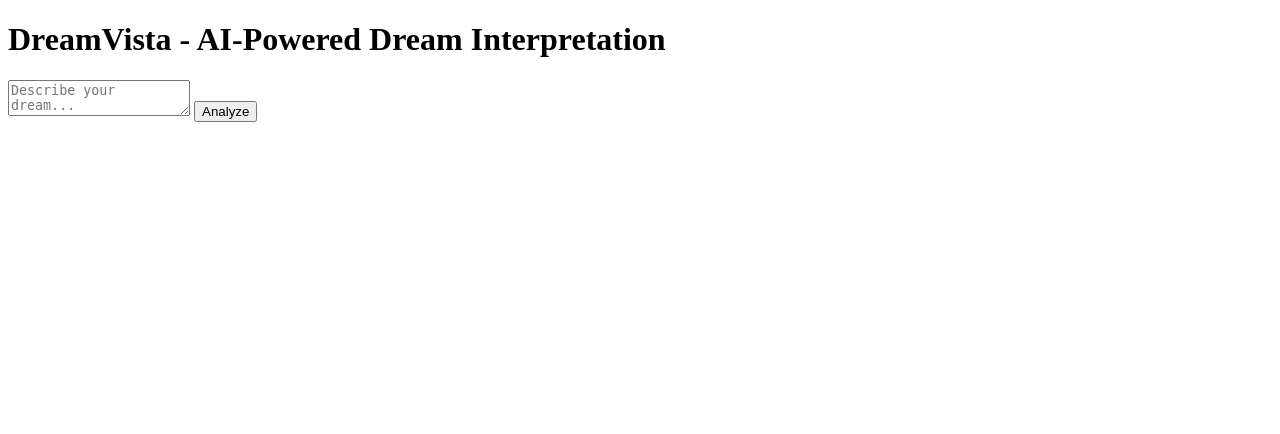
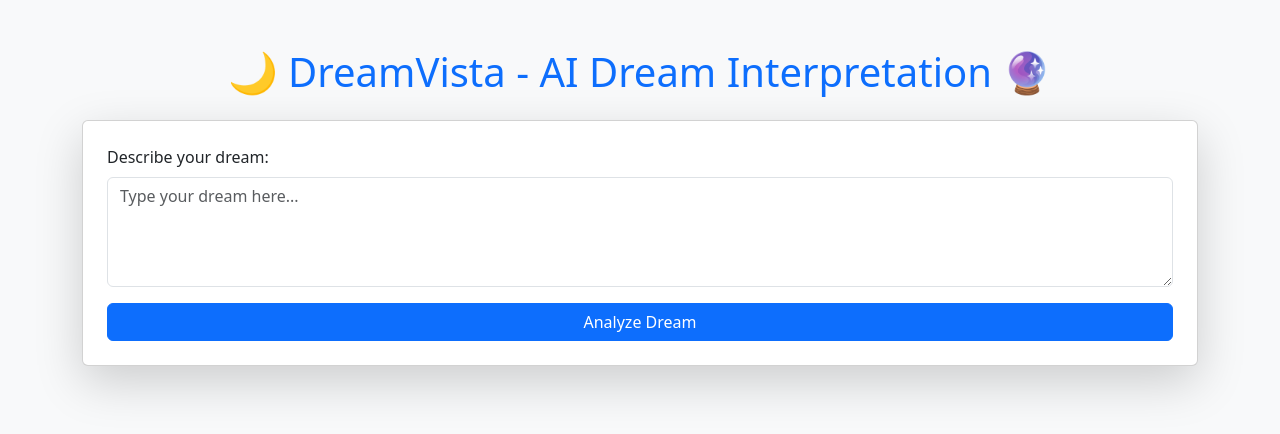
Before and after one commit to prabalgautam05/dreamvista, a Django app: page / in a window 1280 px wide. Shown: the top 434 px of the page. Run offline with Django 5.2, Linux system fonts and the light colour scheme.

Commit message:
Update home.html

```diff
--- a/dreamvista_backend/dream/templates/home.html
+++ b/dreamvista_backend/dream/templates/home.html
@@ -4,30 +4,35 @@
     <meta charset="UTF-8">
     <meta name="viewport" content="width=device-width, initial-scale=1.0">
     <title>DreamVista - AI Dream Interpretation</title>
+    <link rel="stylesheet" href="https://cdn.jsdelivr.net/npm/bootstrap@5.3.0/dist/css/bootstrap.min.css">
 </head>
-<body>
-    <h1>DreamVista - AI-Powered Dream Interpretation</h1>
-    <form method="POST">
-        {% csrf_token %}
-        <textarea name="dream_text" placeholder="Describe your dream..." required></textarea>
-        <button type="submit">Analyze</button>
-    </form>
-    {% if sentiment %}
-    <h3>Dream Sentiment:</h3>
-    <p><strong>Sentiment:</strong> {{ sentiment }}</p>
-    {% endif %}
+<body class="bg-light">
 
-    {% if category %}
-    <h3>Dream Category:</h3>
-    <p><strong>Category:</strong> {{ category }}</p>
-    {% endif %}
+    <div class="container mt-5">
+        <h1 class="text-center text-primary">🌙 DreamVista - AI Dream Interpretation 🔮</h1>
 
+        <div class="card shadow-lg p-4 mt-4">
+            <form method="POST">
+                {% csrf_token %}
+                <div class="mb-3">
+                    <label for="dream_text" class="form-label">Describe your dream:</label>
+                    <textarea name="dream_text" id="dream_text" class="form-control" rows="4" required placeholder="Type your dream here..."></textarea>
+                </div>
+                <button type="submit" class="btn btn-primary w-100">Analyze Dream</button>
+            </form>
+        </div>
 
+        {% if interpretation %}
+            <div class="mt-4 p-4 bg-white shadow-lg rounded">
+                <h3>Dream Analysis Results:</h3>
+                <p><strong>Your Dream:</strong> {{ dream_text }}</p>
+                <p><strong>AI Interpretation:</strong> {{ interpretation }}</p>
+                <p><strong>Sentiment:</strong> <span class="badge bg-info">{{ sentiment }}</span></p>
+                <p><strong>Category:</strong> <span class="badge bg-success">{{ category }}</span></p>
+            </div>
+        {% endif %}
+    </div>
 
-    {% if interpretation %}
-        <h2>Dream Interpretation:</h2>
-        <p><strong>Your Dream:</strong> {{ dream_text }}</p>
-        <p><strong>AI Interpretation:</strong> {{ interpretation }}</p>
-    {% endif %}
+    <script src="https://cdn.jsdelivr.net/npm/bootstrap@5.3.0/dist/js/bootstrap.bundle.min.js"></script>
 </body>
 </html>
```
